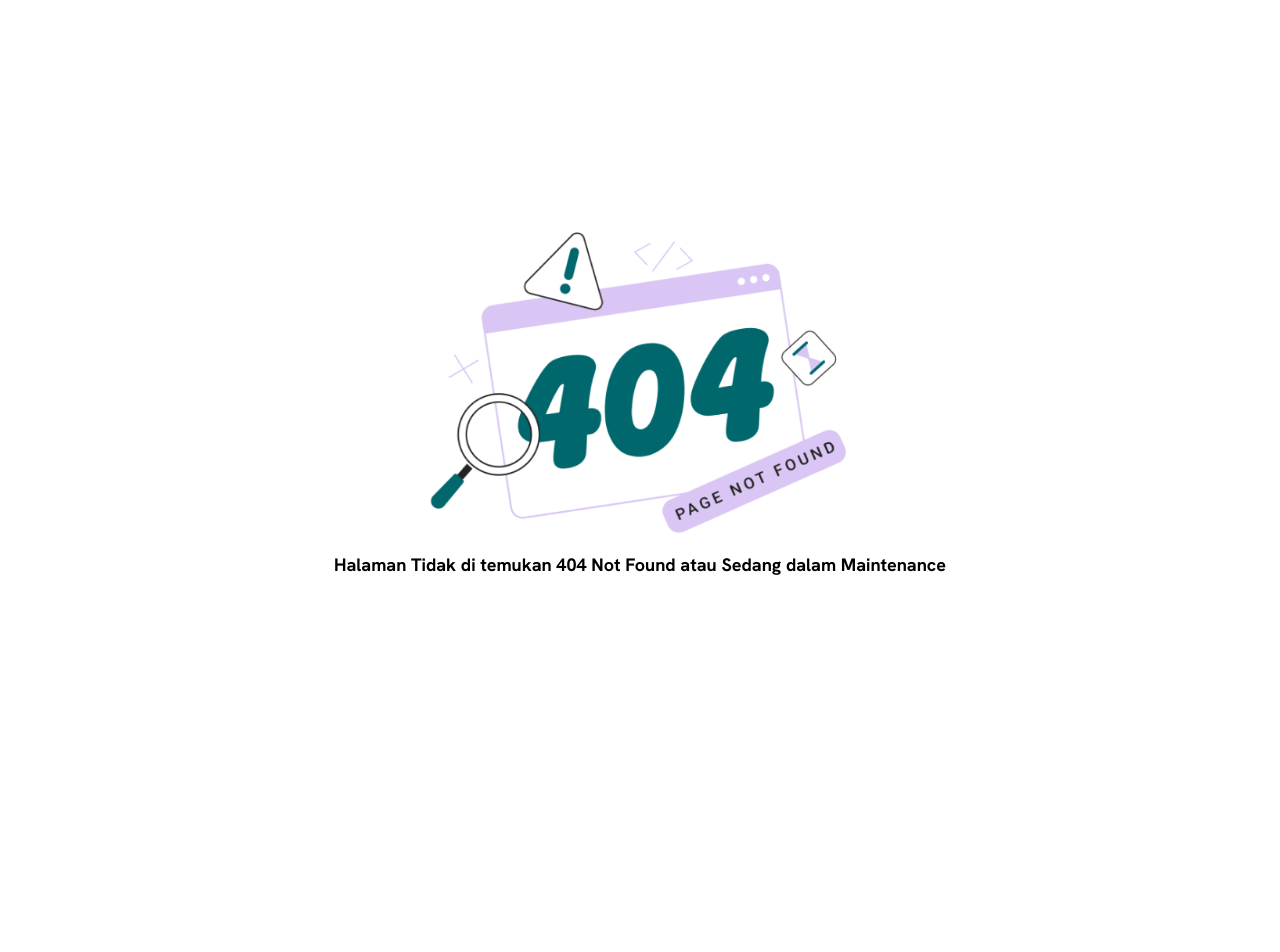
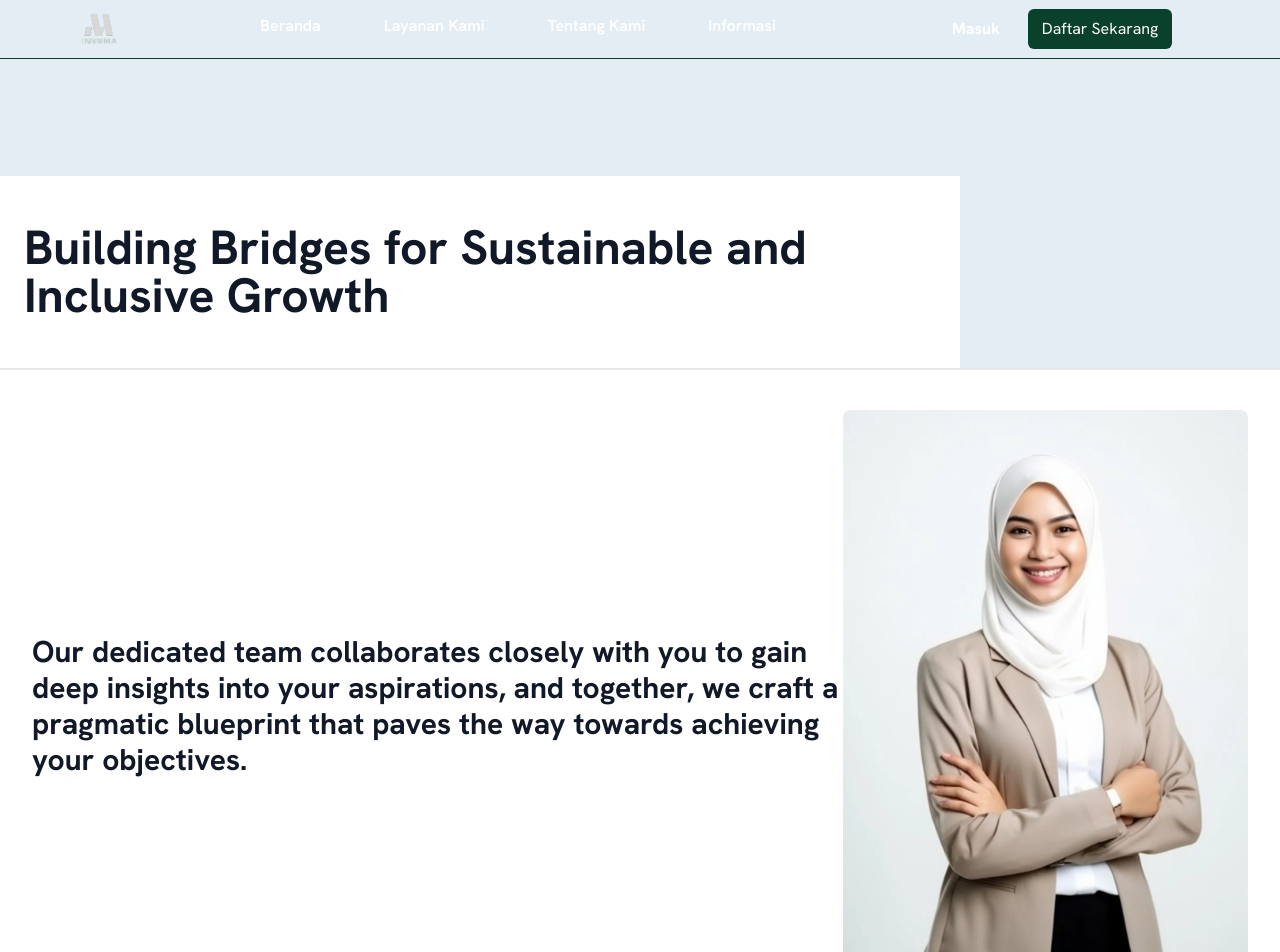
Before and after one commit to Hendraghz/frontend-invsma, a React (Vite) app: page /sukuk in a window 1280 px wide. Before the commit this address had no page. Shown: the top 952 px of the page. Before the commit the page ends 800 px from the top, so only its background shows below. Built offline with nearby package versions, Linux system fonts and the light colour scheme.

Commit message:
[ADD] Sukuk page

```diff
--- a/src/App.jsx
+++ b/src/App.jsx
@@ -8,6 +8,7 @@ import VerifikasiData from "./pages/users/verifikasi/VerifikasiData";
 import StatusVerifikasi from "./pages/users/verifikasi/StatusVerifikasi";
 import DetailProject from "./pages/DetailProject";
 import Layanan from "./pages/Layanan";
+import Sukuk from "./pages/Sukuk";
 import TentangKami from "./pages/TentangKami";
 import Informasi from "./pages/Informasi";
 import Dashboard from "./pages/users/Dashboard";
@@ -46,6 +47,7 @@ function App() {
             <Route path="/" element={<LandingPage />} />
             <Route path="/login" element={<Login />} />
             <Route path="/layanan" element={<Layanan />} />
+            <Route path="/sukuk" element={<Sukuk />} />
             <Route path="/tentang-kami" element={<TentangKami />} />
             <Route path="/informasi" element={<Informasi />} />
             <Route path="/register" element={<Registrasi />} />
--- /dev/null
+++ b/src/pages/Sukuk.jsx
@@ -0,0 +1,102 @@
+import Navbar from "./layout/Navbar";
+import Footer from "./layout/Footer";
+import WomanImage from "../assets/images/service-1.webp";
+import Galeri1 from "../assets/images/Asset2.webp";
+import Galeri2 from "../assets/images/Asset4.webp";
+import Galeri3 from "../assets/images/Asset5.webp";
+import Galeri4 from "../assets/images/Asset6.webp";
+import Galeri5 from "../assets/images/dash2.jpg";
+import Galeri6 from "../assets/images/dash3.jpg";
+
+const Sukuk = () => {
+
+    return (
+        <div>
+            <Navbar />
+
+            {/* Main Content Section */}
+            <div className="bg-color-3 pt-[11rem] border-b-2">
+                <div className="bg-white py-12 w-3/4 px-6">
+                    <h1 className="text-5xl font-bold text-gray-900">Building Bridges for Sustainable and Inclusive Growth</h1>
+                </div>
+            </div>
+
+            <div className="bg-white py-10">
+                <div className="max-w-7xl mx-auto px-4 sm:px-6 lg:px-8">
+                    <div className="flex flex-col lg:flex-row items-center justify-between">
+                        {/* Text Section */}
+                        <div className="lg:w-2/3 mb-6 lg:mb-0">
+                            <h1 className="text-3xl font-bold text-gray-900 mb-4">
+                                Our dedicated team collaborates closely with you to gain deep insights into your aspirations, and together, we craft a pragmatic blueprint that paves the way towards achieving your objectives.
+                            </h1>
+                        </div>
+                        {/* Image Section */}
+                        <div className="lg:w-1/3">
+                            <img
+                                src={WomanImage}  // Use the WomanImage variable for the source
+                                alt="Team member"
+                                className="rounded-lg object-cover object-center w-full"
+                            />
+                        </div>
+                    </div>
+                </div>
+            </div>
+
+            <section className="text-gray-600 body-font bg-color-3">
+                <div className="container px-5 py-24 mx-auto">
+                    <div className="xl:w-1/2 lg:w-3/4 w-full mx-auto text-center">
+                        <svg xmlns="http://www.w3.org/2000/svg" fill="currentColor" className="inline-block w-8 h-8 text-gray-400 mb-8" viewBox="0 0 975.036 975.036">
+                            <path d="M925.036 57.197h-304c-27.6 0-50 22.4-50 50v304c0 27.601 22.4 50 50 50h145.5c-1.9 79.601-20.4 143.3-55.4 191.2-27.6 37.8-69.399 69.1-125.3 93.8-25.7 11.3-36.8 41.7-24.8 67.101l36 76c11.6 24.399 40.3 35.1 65.1 24.399 66.2-28.6 122.101-64.8 167.7-108.8 55.601-53.7 93.7-114.3 114.3-181.9 20.601-67.6 30.9-159.8 30.9-276.8v-239c0-27.599-22.401-50-50-50zM106.036 913.497c65.4-28.5 121-64.699 166.9-108.6 56.1-53.7 94.4-114.1 115-181.2 20.6-67.1 30.899-159.6 30.899-277.5v-239c0-27.6-22.399-50-50-50h-304c-27.6 0-50 22.4-50 50v304c0 27.601 22.4 50 50 50h145.5c-1.9 79.601-20.4 143.3-55.4 191.2-27.6 37.8-69.4 69.1-125.3 93.8-25.7 11.3-36.8 41.7-24.8 67.101l35.9 75.8c11.601 24.399 40.501 35.2 65.301 24.399z"></path>
+                        </svg>
+                        <p className="leading-relaxed text-lg">
+                            Sukuk adalah efek syariah berupa sertifikat atau bukti kepemilikan yang diterbitkan oleh perusahaan (Penerbit), yang bernilai sama dan mewakili bagian yang tidak terpisahkan atau tidak terbagi (syuyu’), atas aset yang mendasarinya.
+                        </p>
+                        <span className="inline-block h-1 w-10 rounded bg-green-500 mt-8 mb-6"></span>
+                        <h2 className="text-gray-900 font-bold title-font tracking-wider text-md">INVSMA</h2>
+                    </div>
+                </div>
+            </section>
+
+            <section className="text-gray-600 body-font">
+                <div className="container px-5 py-24 mx-auto flex flex-wrap">
+                    <div className="flex w-full mb-20 flex-wrap">
+                        <h1 className="sm:text-3xl text-2xl font-medium title-font text-gray-900 lg:w-1/3 lg:mb-0 mb-4">
+                            Galeri Bisnis
+                        </h1>
+                        <p className="lg:pl-6 lg:w-2/3 mx-auto leading-relaxed text-base">
+                            Galeri bisnis kami menampilkan berbagai proyek dan usaha yang mencerminkan komitmen kami terhadap keunggulan dan inovasi. Dari layanan keuangan mutakhir hingga solusi bisnis strategis, setiap gambar menceritakan kisah dedikasi kami dalam membantu klien mencapai pertumbuhan dan kesuksesan yang berkelanjutan. Jelajahi portofolio kami dan lihat bagaimana kami mewujudkan ide menjadi nyata.
+                        </p>
+
+                    </div>
+                    <div className="flex flex-wrap md:-m-2 -m-1">
+                        <div className="flex flex-wrap w-1/2">
+                            <div className="md:p-2 p-1 w-1/2">
+                                <img alt="gallery" className="w-full object-cover h-full object-center block" src={Galeri1} />
+                            </div>
+                            <div className="md:p-2 p-1 w-1/2">
+                                <img alt="gallery" className="w-full object-cover h-full object-center block" src={Galeri2} />
+                            </div>
+                            <div className="md:p-2 p-1 w-full">
+                                <img alt="gallery" className="w-full h-full object-cover object-center block" src={Galeri3} />
+                            </div>
+                        </div>
+                        <div className="flex flex-wrap w-1/2">
+                            <div className="md:p-2 p-1 w-full">
+                                <img alt="gallery" className="w-full h-full object-cover object-center block" src={Galeri4}/>
+                            </div>
+                            <div className="md:p-2 p-1 w-1/2">
+                                <img alt="gallery" className="w-full object-cover h-full object-center block" src={Galeri5} />
+                            </div>
+                            <div className="md:p-2 p-1 w-1/2">
+                                <img alt="gallery" className="w-full object-cover h-full object-center block" src={Galeri6}/>
+                            </div>
+                        </div>
+                    </div>
+                </div>
+            </section>
+            <Footer />
+        </div>
+    );
+};
+
+export default Sukuk;
```
